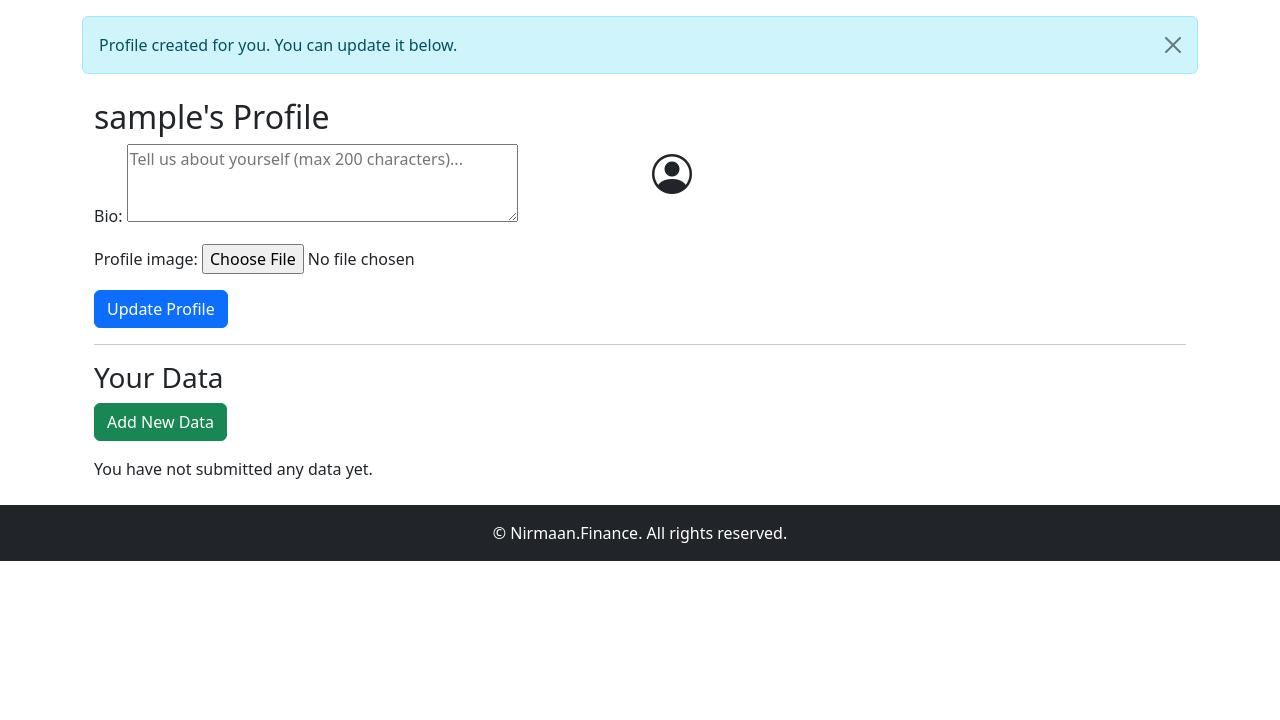
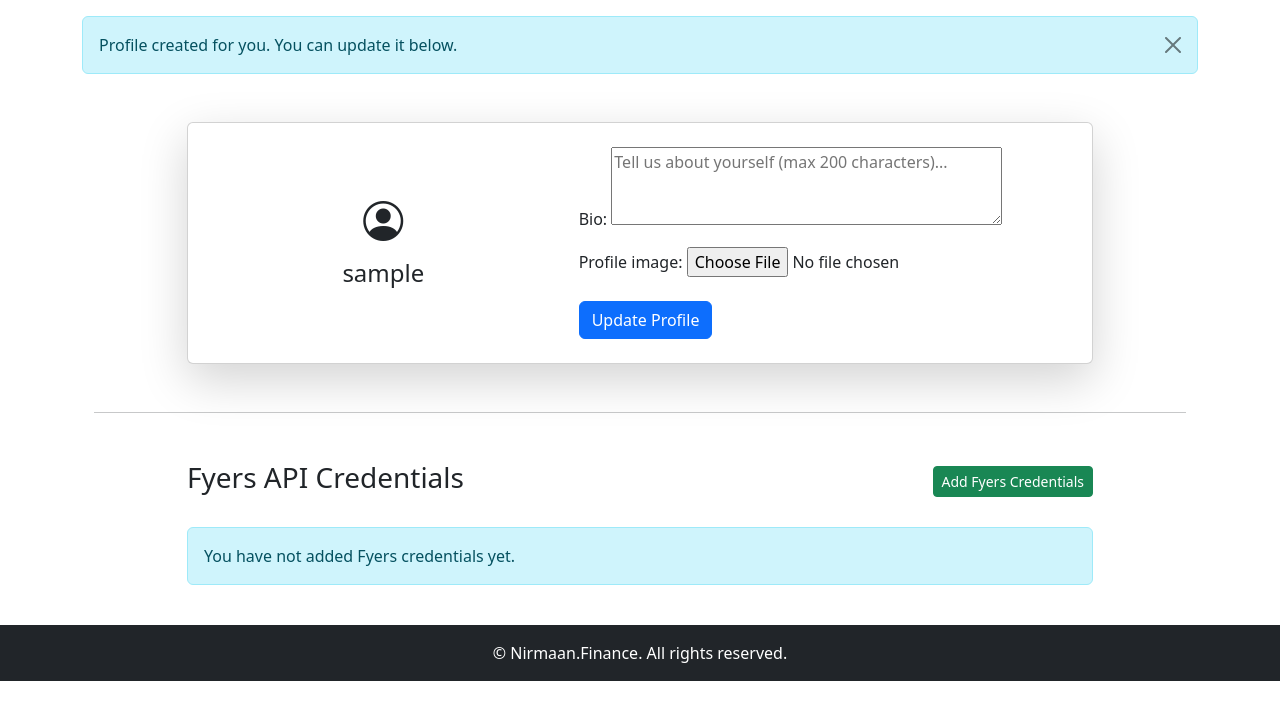
Before and after one commit to Kshitij10000/SagwanAI, a Django app: page /profile/ in a window 1280 px wide. Shown: the part 58-778 px from the top of the page. Run offline with Django 5.2, Linux system fonts and the light colour scheme; the visitor is signed in with stand-in values (Sample User, id 1); data comes from the database, SQL or seed files in the repository; data that the repository does not hold is empty; parts of the project's set-up code (start-up, migrations or seed data) failed here and were passed over.

Commit message:
Fixed bugs in databse and added fyers api data input

```diff
--- a/Home/forms.py
+++ b/Home/forms.py
@@ -3,7 +3,7 @@
 from django import forms
 from django.contrib.auth.models import User
 from django.contrib.auth.forms import UserCreationForm
-from .models import Profile, UserData
+from .models import Profile, FyersCredentials
 
 
 
@@ -20,11 +20,23 @@ class ProfileUpdateForm(forms.ModelForm):
             }),
         }
 
-# User Data Form
-class UserDataForm(forms.ModelForm):
+
+
+# Fyers Credentials Form
+class FyersCredentialsForm(forms.ModelForm):
     class Meta:
-        model = UserData
-        fields = ['text_input', 'voice_input', 'video_input']
+        model = FyersCredentials
+        fields = ['ttop_key', 'client_id', 'secret_key', 'redirect_uri', 'response_type', 'state']
         widgets = {
-            'text_input': forms.Textarea(attrs={'rows': 4}),
+            'ttop_key': forms.TextInput(attrs={'class': 'form-control'}),
+            'client_id': forms.TextInput(attrs={'class': 'form-control'}),
+            'secret_key': forms.PasswordInput(attrs={'class': 'form-control'}),
+            'redirect_uri': forms.URLInput(attrs={'class': 'form-control'}),
+            'response_type': forms.TextInput(attrs={'class': 'form-control'}),
+            'state': forms.TextInput(attrs={'class': 'form-control'}),
         }
+
+    def clean(self):
+        cleaned_data = super().clean()
+        # Add any additional validation if necessary
+        return cleaned_data
--- a/Home/urls.py
+++ b/Home/urls.py
@@ -27,4 +27,8 @@ urlpatterns = [
     path('api/get_available_categories/', views.get_available_categories, name='get_available_categories'),
     path('api/get_stocks_by_category/', views.get_stocks_by_category, name='get_stocks_by_category'),
 
+    # Fyers Credentials URLs
+    path('profile/fyers_credentials/', views.manage_fyers_credentials, name='manage_fyers_credentials'),
+    path('profile/fyers_credentials/delete/', views.delete_fyers_credentials, name='delete_fyers_credentials'),
+
 ]
--- a/Home/views.py
+++ b/Home/views.py
@@ -7,13 +7,13 @@ from django.contrib.auth import authenticate , login , logout
 from django.contrib.auth.decorators import login_required
 from django.core.mail import send_mail
 from django.http import HttpResponse
-from .models import stockdata_live_banner , Contact_us , NseTickers , NseStockFinancialData , Profile, UserData
+from .models import stockdata_live_banner , Contact_us , NseTickers , NseStockFinancialData , Profile,Broker, FyersCredentials
 from django.http import JsonResponse
 from .yahoo_pull import get_instrument_past_data
 import os
 import json
 from django.conf import settings
-from .forms import  ProfileUpdateForm, UserDataForm
+from .forms import  ProfileUpdateForm , FyersCredentialsForm
 
 
 # User Login View
@@ -78,10 +78,10 @@ def update_profile(request):
             messages.error(request, "Please correct the errors below.")
     else:
         p_form = ProfileUpdateForm(instance=request.user.profile)
-    userdata = UserData.objects.filter(user=request.user).order_by('-created_at')
+
     context = {
         'p_form': p_form,
-        'userdata': userdata
+
     }
     return render(request, 'dashboard/profile.html', context)
 
@@ -105,10 +105,10 @@ def profile(request):
     else:
         p_form = ProfileUpdateForm(instance=profile_instance)
 
-    userdata = UserData.objects.filter(user=request.user).order_by('-created_at')
+
     context = {
         'p_form': p_form,
-        'userdata': userdata
+
     }
     return render(request, 'dashboard/profile.html', context)
 
@@ -235,30 +235,59 @@ def get_stock_data_api(request):
     return JsonResponse(data)
 
 
+@login_required
+def manage_fyers_credentials(request):
+    try:
+        fyers_credentials = FyersCredentials.objects.get(user=request.user, broker__name='Fyers')
+    except FyersCredentials.DoesNotExist:
+        fyers_credentials = None
 
+    if request.method == 'POST':
+        if fyers_credentials:
+            form = FyersCredentialsForm(request.POST, instance=fyers_credentials)
+            if form.is_valid():
+                form.save()
+                messages.success(request, "Fyers credentials updated successfully!")
+                return redirect('profile')
+            else:
+                messages.error(request, "Please correct the errors below.")
+        else:
+            form = FyersCredentialsForm(request.POST)
+            if form.is_valid():
+                fyers_cred = form.save(commit=False)
+                fyers_cred.user = request.user
+                fyers_cred.broker = Broker.objects.get(name='Fyers')
+                fyers_cred.save()
+                messages.success(request, "Fyers credentials added successfully!")
+                return redirect('profile')
+            else:
+                messages.error(request, "Please correct the errors below.")
+    else:
+        form = FyersCredentialsForm(instance=fyers_credentials)
 
+    context = {
+        'form': form,
+        'fyers_credentials': fyers_credentials,
+    }
+    return render(request, 'dashboard/manage_fyers_credentials.html', context)
 
+@login_required
+def delete_fyers_credentials(request):
+    try:
+        fyers_credentials = FyersCredentials.objects.get(user=request.user, broker__name='Fyers')
+    except FyersCredentials.DoesNotExist:
+        fyers_credentials = None
 
+    if not fyers_credentials:
+        messages.error(request, "You do not have any Fyers credentials to delete.")
+        return redirect('profile')
 
+    if request.method == 'POST':
+        fyers_credentials.delete()
+        messages.success(request, "Fyers credentials deleted successfully.")
+        return redirect('profile')
 
-
-
-
-
-
-
-
-
-
-
-
-
-
-
-
-
-
-
+    return render(request, 'dashboard/delete_fyers_credentials.html', {'fyers_credentials': fyers_credentials})
 
 
 
--- a/templates/dashboard/profile.html
+++ b/templates/dashboard/profile.html
@@ -1,71 +1,114 @@
 <!-- dashboard/templates/dashboard/profile.html -->
+
 {% extends "dashboard/base.html" %}
 
 {% block title %}
 {{ user.username }}'s Profile - Insurance Dashboard
 {% endblock %}
 
+{% block extra_css %}
+<style>
+    .profile-card {
+        animation: fadeIn 1s ease-in-out;
+    }
+
+    .btn-animate {
+        transition: transform 0.2s;
+    }
+
+    .btn-animate:hover {
+        transform: scale(1.05);
+    }
+
+    @keyframes fadeIn {
+        from { opacity: 0; transform: translateY(20px); }
+        to { opacity: 1; transform: translateY(0); }
+    }
+
+    .profile-image {
+        transition: transform 0.3s;
+    }
+
+    .profile-image:hover {
+        transform: scale(1.1);
+    }
+</style>
+{% endblock extra_css %}
+
 {% block content %}
-<div class="container mt-4">
-    <h2>{{ user.username }}'s Profile</h2>
+<div class="container mt-5">
+    <div class="row justify-content-center">
+        <div class="col-lg-10">
+            <div class="card profile-card shadow-lg p-4 rounded">
+                <div class="row align-items-center">
+                    <div class="col-md-5 text-center">
+                        {% if user.profile.profile_image %}
+                        <img src="{{ user.profile.profile_image.url }}" alt="{{ user.username }}'s Profile Image"
+                            class="img-thumbnail rounded-circle profile-image mb-3" style="width: 150px; height: 150px; object-fit: cover;">
+                        {% else %}
+                        <i class="bi bi-person-circle fs-1 profile-image mb-3"></i>
+                        {% endif %}
+                        <h4 class="mt-2">{{ user.username }}</h4>
+                    </div>
+                    <div class="col-md-7">
+                        <form method="POST" enctype="multipart/form-data" class="profile-form">
+                            {% csrf_token %}
+                            {{ p_form.as_p }}
+                            <button type="submit" class="btn btn-primary btn-animate mt-2">Update Profile</button>
+                        </form>
+                    </div>
+                </div>
+            </div>
+        </div>
+    </div>
 
-    <!-- Profile Update Form -->
-    <div class="row">
-        <div class="col-md-6"> <!-- Adjusted to take half the width on medium+ screens -->
-            <form method="POST" enctype="multipart/form-data">
-                {% csrf_token %}
-                {{ p_form.as_p }}
-                <button type="submit" class="btn btn-primary">Update Profile</button>
-            </form>
-        </div>
-        <div class="col-md-6"> <!-- New column for additional profile info or layout adjustments -->
-            {% if user.profile.profile_image %}
-            <img src="{{ user.profile.profile_image.url }}" alt="{{ user.username }}'s Profile Image"
-                class="img-thumbnail" style="max-width: 150px;">
+    <hr class="my-5">
+
+    <!-- Fyers Credentials Section -->
+    <div class="row justify-content-center">
+        <div class="col-lg-10">
+            <div class="d-flex justify-content-between align-items-center mb-4">
+                <h3>Fyers API Credentials</h3>
+                <a href="{% url 'manage_fyers_credentials' %}" class="btn btn-success btn-sm btn-animate">
+                    {% if user.fyers_credentials.exists %}Update{% else %}Add{% endif %} Fyers Credentials
+                </a>
+            </div>
+            {% if user.fyers_credentials.exists %}
+                {% for cred in user.fyers_credentials.all %}
+                    <div class="card mb-3 profile-card">
+                        <div class="card-body">
+                            <p><strong>ttop_key:</strong> {{ cred.ttop_key|slice:":4" }}****</p>
+                            <p><strong>client_id:</strong> {{ cred.client_id }}</p>
+                            <p><strong>redirect_uri:</strong> {{ cred.redirect_uri }}</p>
+                            <p><strong>response_type:</strong> {{ cred.response_type }}</p>
+                            <p><strong>state:</strong> {{ cred.state }}</p>
+                            <div class="mt-3">
+                                <a href="{% url 'manage_fyers_credentials' %}" class="btn btn-primary btn-sm me-2 btn-animate">Edit</a>
+                                <a href="{% url 'delete_fyers_credentials' %}" class="btn btn-danger btn-sm btn-animate">Delete</a>
+                            </div>
+                        </div>
+                    </div>
+                {% endfor %}
             {% else %}
-            <i class="bi bi-person-circle fs-1"></i>
+                <div class="alert alert-info fade show" role="alert">
+                    You have not added Fyers credentials yet.
+                </div>
             {% endif %}
         </div>
     </div>
-
-    <hr>
-
-    <!-- User Data Section -->
-    <h3>Your Data</h3>
-    <a href="{% url 'home' %}" class="btn btn-success mb-3">Add New Data</a>
-    {% if userdata %}
-    <div class="list-group">
-        {% for data in userdata %}
-        <div class="list-group-item list-group-item-action flex-column align-items-start">
-            <div class="d-flex w-100 justify-content-between">
-                <h5 class="mb-1">Entry on {{ data.created_at|date:"F d, Y" }}</h5>
-                <small>
-                    <a href="{% url 'edit_user_data' data.id %}" class="btn btn-sm btn-outline-secondary me-2">
-                        <i class="bi bi-pencil-square"></i> Edit
-                    </a>
-                    <a href="{% url 'delete_user_data' data.id %}" class="btn btn-sm btn-outline-danger">
-                        <i class="bi bi-trash"></i> Delete
-                    </a>
-                </small>
-            </div>
-            <p class="mb-1">{{ data.text_input|truncatewords:20 }}</p>
-            {% if data.voice_input %}
-            <audio controls>
-                <source src="{{ data.voice_input.url }}" type="audio/mpeg">
-                Your browser does not support the audio element.
-            </audio>
-            {% endif %}
-            {% if data.video_input %}
-            <video width="320" height="240" controls>
-                <source src="{{ data.video_input.url }}" type="video/mp4">
-                Your browser does not support the video tag.
-            </video>
-            {% endif %}
-        </div>
-        {% endfor %}
-    </div>
-    {% else %}
-    <p>You have not submitted any data yet.</p>
-    {% endif %}
 </div>
 {% endblock %}
+
+{% block extra_js %}
+<script>
+    // Example of adding a simple animation on card hover
+    document.querySelectorAll('.profile-card').forEach(card => {
+        card.addEventListener('mouseenter', () => {
+            card.classList.add('shadow-lg');
+        });
+        card.addEventListener('mouseleave', () => {
+            card.classList.remove('shadow-lg');
+        });
+    });
+</script>
+{% endblock extra_js %}
```
Also changed, not shown: Hello/settings.py (+1 -45 lines), Home/admin.py (+14 -5 lines), Home/models.py (+22 -8 lines), templates/dashboard/delete_fyers_credentials.html (added, +20 -0 lines), templates/dashboard/manage_fyers_credentials.html (added, +32 -0 lines), 1 other file.
